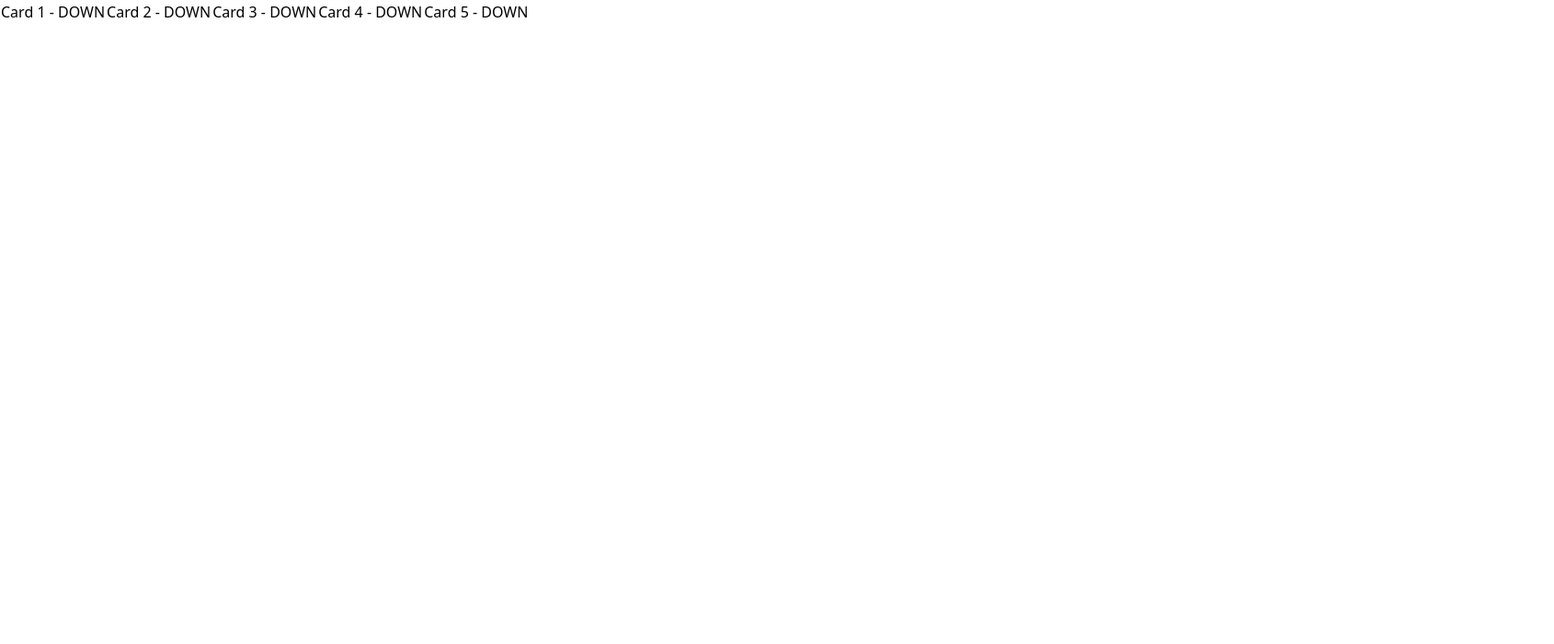
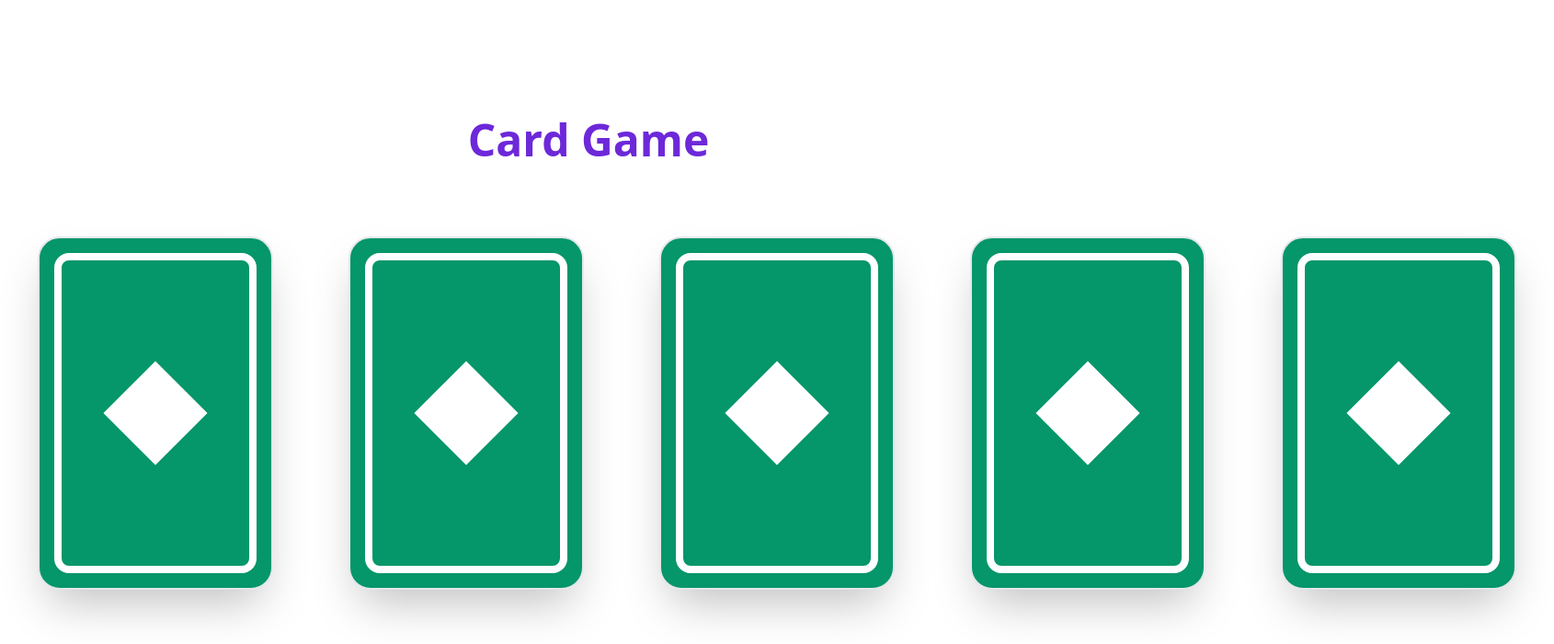
Before and after one commit to storiu/card-game, an Angular app: page / in a window 1280 px wide. Shown: the top 700 px of the page at 92% size, 1690 px wide, since content can reach past the window. Built offline with nearby package versions, Linux system fonts and the light colour scheme.

Commit message:
style: make card game stylish

```diff
--- a/src/app/app.component.html
+++ b/src/app/app.component.html
@@ -1,2 +1,5 @@
+<section class="container mx-auto pt-32">
+  <h1 class="text-5xl text-purple-700 font-bold text-center mb-20">Card Game</h1>
+</section>
 <app-cards [count]="5"></app-cards>
 <router-outlet></router-outlet>
--- a/src/app/cards/cards.component.html
+++ b/src/app/cards/cards.component.html
@@ -2,7 +2,20 @@
   <tbody>
   <tr>
     <td *ngFor="let card of cards; let i = index" (click)="flipCard(i)">
-      Card {{ i + 1 }} - {{ card.status }}
+      <div class="flip" [class.opened]="card.status === CardStatus.Up">
+        <div class="flip-content">
+          <div class="flip-front">
+            <div class="w-full h-full flex justify-center items-center border-8 border-white rounded-2xl">
+              <div class="w-20 h-20 bg-white transform rotate-45"></div>
+            </div>
+          </div>
+          <div class="flip-back">
+            <div class="w-full h-full flex justify-center items-center border-8 border-gray-700 rounded-2xl">
+              <div class="w-20 h-20 bg-red-600 transform rotate-45"></div>
+            </div>
+          </div>
+        </div>
+      </div>
     </td>
   </tr>
   </tbody>
--- a/src/app/cards/cards.component.scss
+++ b/src/app/cards/cards.component.scss
@@ -0,0 +1,29 @@
+.flip {
+  @apply w-64 h-96 mx-10 cursor-pointer;
+  perspective: 600px;
+}
+
+.flip-content {
+  @apply w-full h-full;
+  transition: transform 0.4s;
+  transform-style: preserve-3d;
+}
+
+.flip.opened .flip-content {
+  transform: rotateY(180deg);
+  transition: transform 0.3s;
+}
+
+.flip-front, .flip-back {
+  @apply absolute w-full h-full p-4 border-2 shadow-2xl rounded-3xl text-red-500;
+  backface-visibility: hidden;
+}
+
+.flip-front {
+  @apply bg-green-600;
+}
+
+.flip-back {
+  @apply flex justify-center items-center;
+  transform: rotateY(180deg);
+}
--- a/src/app/cards/cards.component.ts
+++ b/src/app/cards/cards.component.ts
@@ -11,6 +11,8 @@ export class CardsComponent implements OnInit {
   @Input() count: number = 0;
 
   cards: Card[] = [];
+
+  CardStatus = CardStatus;
 
   constructor() { }
 
```
